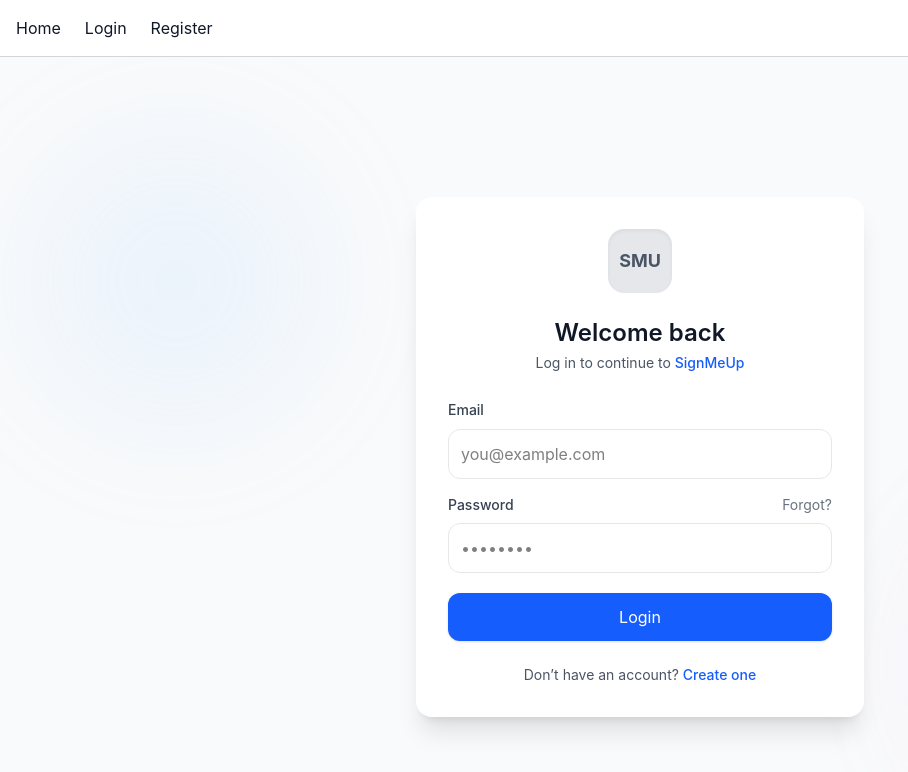
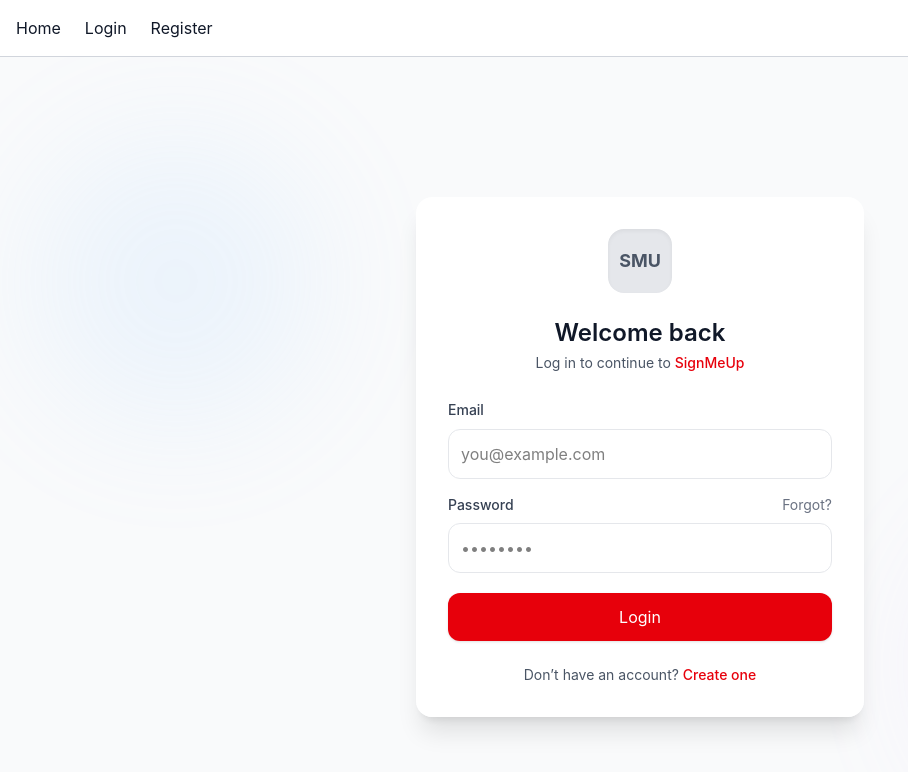
Before and after one commit to Wayneoooo/signmeup, a React (Vite) app in the folder sign-me-up/: page /login in a window 1280 px wide. Shown: the top 772 px of the page, without its empty margins (0-908 px from the left). Built offline with nearby package versions, Linux system fonts and the light colour scheme.

Commit message:
Another update

```diff
--- a/sign-me-up/src/pages/Home.jsx
+++ b/sign-me-up/src/pages/Home.jsx
@@ -29,14 +29,14 @@
         <div className="flex justify-center gap-4 mt-6">
           <Link
             to="/events"
-            className="px-6 py-3 rounded-xl shadow bg-blue-600 text-white hover:bg-blue-700 transition-all"
+            className="px-6 py-3 rounded-xl shadow bg-red-600 text-white hover:bg-red-700 transition-all"
           >
             View Events
           </Link>
 
           <Link
             to="/register"
-            className="px-6 py-3 rounded-xl shadow border border-blue-600 text-blue-600 hover:bg-blue-50 transition-all"
+            className="px-6 py-3 rounded-xl shadow border border-red-600 text-red-600 hover:bg-red-50 transition-all"
           >
             Create Account
           </Link>
--- a/sign-me-up/src/pages/Login.jsx
+++ b/sign-me-up/src/pages/Login.jsx
@@ -73,7 +73,7 @@
 
         <h1 className="text-2xl font-semibold text-gray-900 text-center mb-1">Welcome back</h1>
         <p className="text-center text-sm text-gray-600 mb-6">
-          Log in to continue to <span className="text-blue-600 font-medium">SignMeUp</span>
+          Log in to continue to <span className="text-red-600 font-medium">SignMeUp</span>
         </p>
 
         {error && <div className="mb-4 text-sm text-red-600">{error}</div>}
@@ -112,7 +112,7 @@
             whileTap={{ scale: 0.98 }}
             type="submit"
             disabled={loading}
-            className="w-full py-3 mt-1 bg-blue-600 text-white rounded-xl shadow hover:bg-blue-700 disabled:opacity-60 disabled:cursor-not-allowed transition"
+            className="w-full py-3 mt-1 bg-red-600 text-white rounded-xl shadow hover:bg-blue-700 disabled:opacity-60 disabled:cursor-not-allowed transition"
           >
             {loading ? "Signing in..." : "Login"}
           </motion.button>
@@ -120,7 +120,7 @@
 
         <div className="mt-6 text-center text-sm text-gray-600">
           Don’t have an account?{" "}
-          <Link to="/register" className="text-blue-600 font-medium hover:underline">
+          <Link to="/register" className="text-red-600 font-medium hover:underline">
             Create one
           </Link>
         </div>
```
